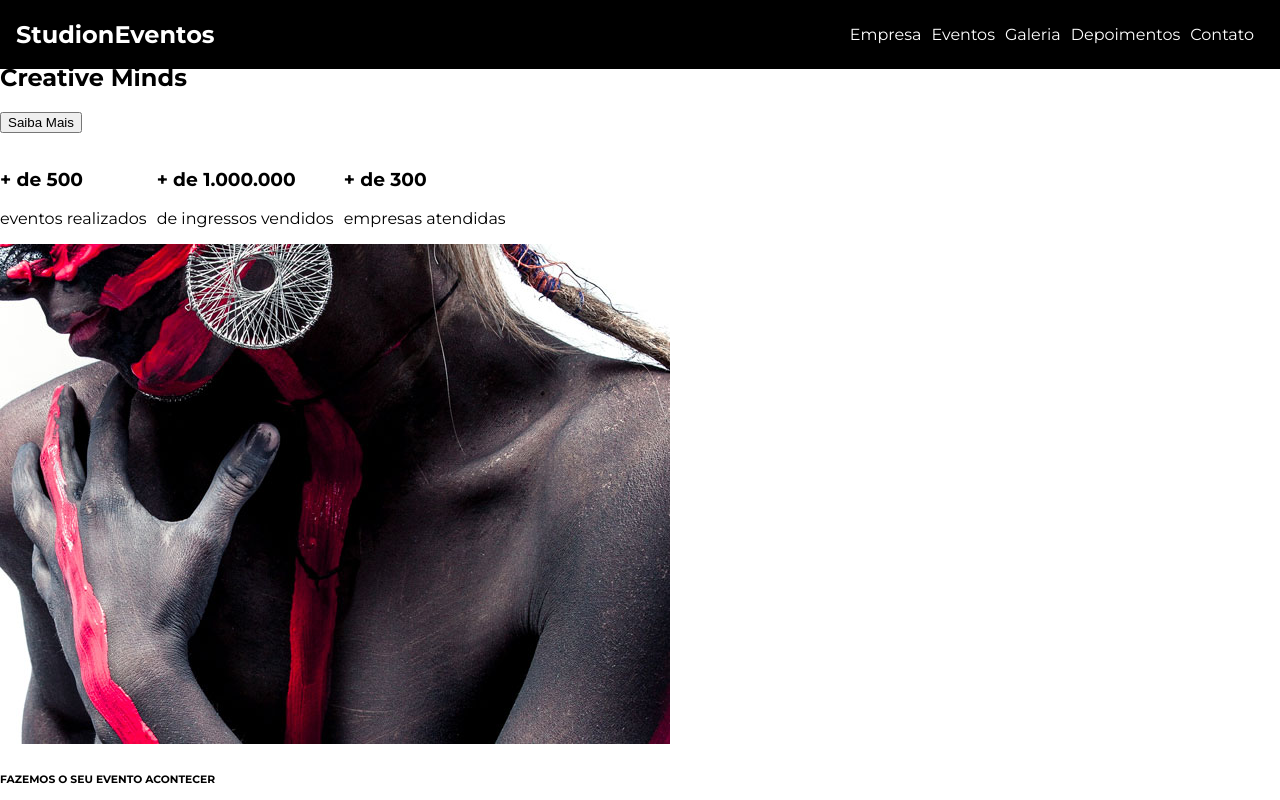
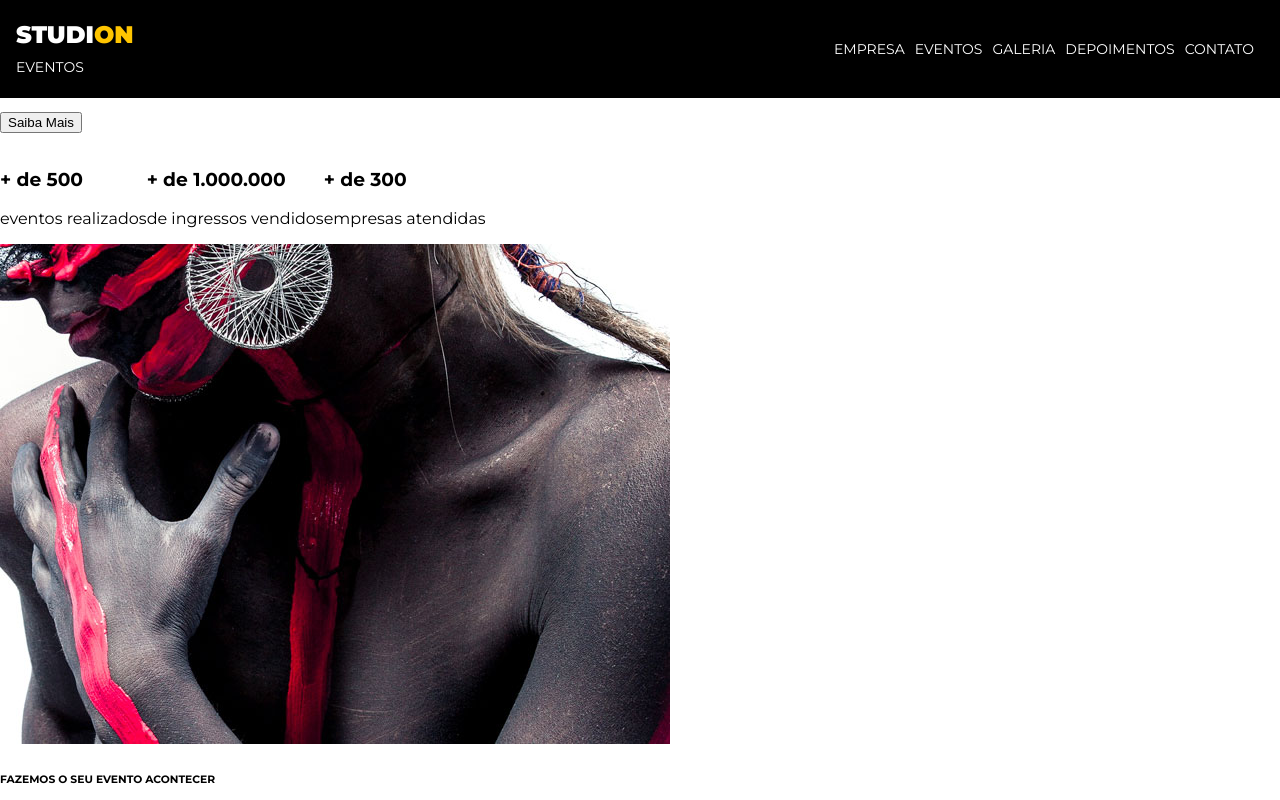
Before and after one commit to SetropLeo/StudionEvent, a website: page src/index.html in a window 1280 px wide. Shown: the top 800 px of the page. Drawn offline with Linux system fonts and the light colour scheme.

Commit message:
feat(nav):added base style

```diff
--- a/src/index.html
+++ b/src/index.html
@@ -10,7 +10,10 @@
 
 <body> <!-- corpo do site-->
     <nav class="navbar"> <!--seção de uma página que aponta para outras páginas -->
-        <h1>Studi<span>on</span><span>Eventos</span></h1>
+        <h1 class="logo-studion">
+            Studi<span class="copy-primary">on</span>
+            <span class="logo-studion_subtitle">Eventos</span>
+        </h1>
         <ul class="navbar__links"> <!--lista de itens -->
             <li> <!--representa um item da lista -->
                 <a href="#empresa">
--- a/src/style.css
+++ b/src/style.css
@@ -1,4 +1,4 @@
-@import url('https://fonts.googleapis.com/css2?family=Montserrat:wght@400;700&display=swap');
+@import url('https://fonts.googleapis.com/css2?family=Montserrat:wght@300;400;700;900&display=swap');
 
 *{
     box-sizing: border-box;
@@ -6,6 +6,7 @@
 
 
 :root {
+    --color-primary:#ffc500; /* Uma variável para cor primária*/
     font-family: 'Montserrat', sans-serif;
     font-size: 16px;
 }
@@ -18,10 +19,6 @@ ul{
     display:flex; /*Disposição lado-a-lado*/
     list-style:none; /*Retira as bolinhas da lista*/
     padding-left:0; /*Retira da lista a margem da esquerda*/
-}
-
-li{
-    margin-right: 0.625rem; /*Margem entre as palavras da barra*/
 }
 
 .navbar {
@@ -43,7 +40,32 @@ li{
     justify-self: end; /*Justifica os elementos da barra de navegação à direita*/
 }
 
+.navbar__links li{
+    font-size: 0.875rem;
+    margin-right: 0.625rem; /*Margem entre as palavras da barra*/
+    text-transform: uppercase;
+}
+
 .navbar__links a{
     color: #fff; /*Cor dos elementos da barra*/
     text-decoration: none; /*Retira o efeito dos elementos da barra*/
 }
+
+.navbar__links a:hover{
+    color: var(--color-primary); /*Utilizou da variável para aplicar a cor primária na navbar*/
+}
+
+.logo-studion{
+    font-weight: 900; /*Deixa o testo STUDION mais pesado*/
+    text-transform: uppercase;
+}
+
+.logo-studion_subtitle{
+    font-size: 0.875rem;
+    font-weight: 400;
+    text-align: right;
+}
+
+.copy-primary{
+    color:var(--color-primary)
+}
```
